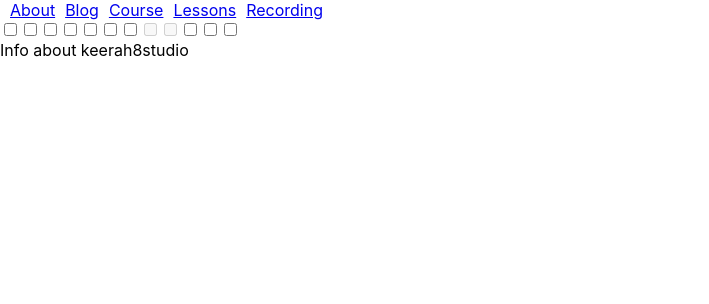
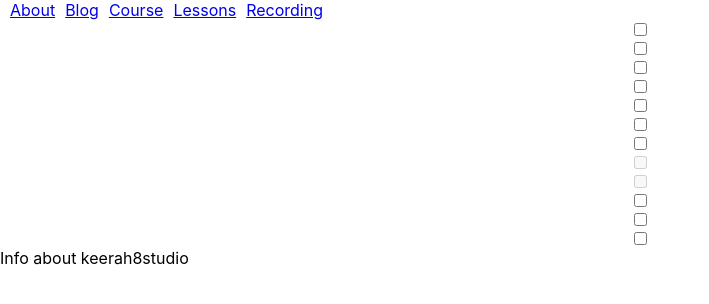
Before and after one commit to omgsmiledeath/social_vocal_site, a React (Create React App) app: page /recording in a window 1280 px wide. Shown: the top 304 px of the page, without its empty margins (0-709 px from the left). Built offline with nearby package versions, Linux system fonts and the light colour scheme.

Commit message:
DayView.Module css

```diff
--- a/src/Components/Main/Recording/DayView/DayView.jsx
+++ b/src/Components/Main/Recording/DayView/DayView.jsx
@@ -1,5 +1,5 @@
 import React from "react";
-
+import css from './DayView.module.css';
 const DayView = (props) => {
 
 
@@ -23,7 +23,7 @@
     // });
     return(
         <div>
-            <div>
+            <div className={css.wrapper}>
             {inputEntries}
             </div>
 
--- /dev/null
+++ b/src/Components/Main/Recording/DayView/DayView.module.css
@@ -0,0 +1,10 @@
+.wrapper {
+    display: flex;
+    align-items: center;
+    justify-content: center;
+    flex-direction: column;
+}
+
+.wrapper input {
+
+}
```
